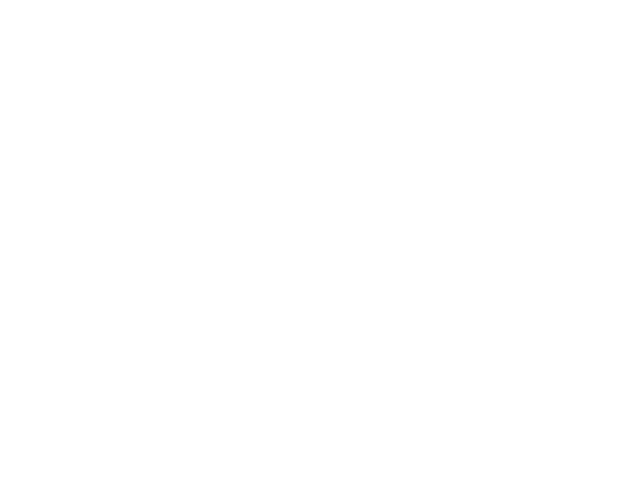
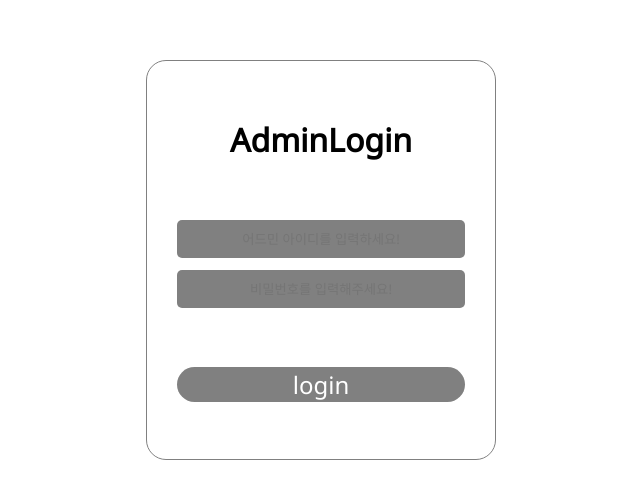
Before and after one commit to famous0811/famousBlog, a React (Create React App) app: page /adminlogin in a window 1280 px wide. Shown: the part 140-638 px from the top of the page, without its empty margins (319-959 px from the left). Built offline with nearby package versions, Linux system fonts and the light colour scheme; a web font is replaced by a local one.

Commit message:
adminpagestart

```diff
--- a/package.json
+++ b/package.json
@@ -7,6 +7,7 @@
     "@testing-library/jest-dom": "^5.11.4",
     "@testing-library/react": "^11.1.0",
     "@testing-library/user-event": "^12.1.10",
+    "@types/aos": "^3.0.3",
     "@types/jest": "^26.0.15",
     "@types/node": "^12.0.0",
     "@types/react": "^16.9.53",
@@ -15,6 +16,7 @@
     "@types/react-router-dom": "^5.1.6",
     "@types/react-slick": "^0.23.4",
     "@types/styled-components": "^5.1.4",
+    "aos": "^2.3.4",
     "framer-motion": "^2.9.4",
     "fullpage.js": "^3.0.9",
     "i18next": "^19.8.4",
--- a/src/App.tsx
+++ b/src/App.tsx
@@ -1,20 +1,25 @@
-import {useEffect} from 'react';
-import Router from './Router';
-import { observer, inject } from 'mobx-react';
+import { useEffect } from "react";
+import Router from "./Router";
+import { observer, inject } from "mobx-react";
+import AOS from "aos";
+import "aos/dist/aos.css";
 
 const titleMultiLanguage: any = {
-  eng: 'allblack 블로그',
-  kor: 'allblack bloge',
+  eng: "allblack 블로그",
+  kor: "allblack bloge",
 };
 
-const App=observer(inject('language')((props:any)=> {
-  useEffect(()=>{
-    const savedLanguage: string = localStorage.getItem('language') || '';
-    if(savedLanguage)
-        props.language.changeLanguage(savedLanguage);
+const App = observer(
+  inject("language")((props: any) => {
+    useEffect(() => {
+      const savedLanguage: string = localStorage.getItem("language") || "";
+      if (savedLanguage) props.language.changeLanguage(savedLanguage);
+      AOS.init();
+      AOS.refresh();
+    }, []);
+    document.title = titleMultiLanguage[props.language.language];
+    return Router;
   })
-  document.title = titleMultiLanguage[props.language.language];
-  return Router;
-}));
+);
 
 export default App;
--- a/src/Router.tsx
+++ b/src/Router.tsx
@@ -3,7 +3,11 @@ import { BrowserRouter as Router, Route, Switch } from 'react-router-dom';
 import Home from './pages/home'
 import Mypage from './pages/mypage'
 import Portfolios from './pages/portfolios';
-import Writed from './pages/writed';
+import Writed from './pages/Guestbook';
+
+import Login from './pages/admin/login'
+import Writepage from './pages/admin/writeportfolio';
+
 export default(
     <Router>
         <Switch>
@@ -15,6 +19,8 @@ export default(
 				exact
 				component={Portfolios}
 			/>
+            <Route exact path="/adminlogin" component={Login}/>
+            <Route exact path="/write" component={Writepage}/>
         </Switch>
     </Router>
 );
--- a/src/components/portfolios.tsx
+++ b/src/components/portfolios.tsx
@@ -48,6 +48,7 @@ const Wrap = styled.div<{ detail?: boolean }>`
     width: 100%;
     height: 100%;
   }
+
   ${({ detail }) =>
     detail &&
     css`
--- a/src/pages/writed.tsx
+++ b/src/pages/Guestbook.tsx
@@ -10,6 +10,8 @@ function Writed() {
     },
   ]);
   function UpdateGuestbook() {
+    if(chat==="" || userId==="")
+      return;
     setdatas([...datas,{
         id:"1",
         userId: userId,
@@ -40,6 +42,11 @@ function Writed() {
             placeholder="이름을 입력해주세요!"
             onChange={(e) =>setuserId(e.target.value)}
             value={userId}
+            onKeyDown=
+            {(e) =>{
+              if(e.key === 'Enter')
+              UpdateGuestbook();
+            }}
           />
           <input
             className="chat"
--- /dev/null
+++ b/src/pages/admin/login.tsx
@@ -0,0 +1,105 @@
+import React,{ useState} from "react";
+import styled from "styled-components";
+
+function Login() {
+    const [id, setId]= useState("");
+    const [password, setPassword]=useState("");
+
+    function Onsubmit(){
+        if(id==="" || password==="")
+            return;
+    }
+  return (
+    <Wrap>
+      <div>
+        <Title>AdminLogin</Title>
+        <div className="login">
+          <InputWrap>
+            <Input type="text" placeholder="어드민 아이디를 입력하세요!" value={id} onChange={e=>setId(e.target.value)} />
+          </InputWrap>
+          <InputWrap>
+            <Input type="password" placeholder="비밀번호를 입력해주세요!" value={password} onChange={e=>setPassword(e.target.value)}/>
+          </InputWrap>
+        </div>
+        <Button type="submit" onClick={Onsubmit}>login</Button>
+      </div>
+    </Wrap>
+  );
+}
+
+const Wrap = styled.div`
+  position: fixed;
+  top: 50%;
+  left: 50%;
+  transform: translate(-50%, -50%);
+  display: flex;
+  justify-content: center;
+  align-items: center;
+  width: 100%;
+  height: 100%;
+  & > div {
+    display: flex;
+    flex-direction: column;
+    align-items: center;
+    justify-content: space-around;
+    border: 1px solid gray;
+    border-radius: 20px;
+    height: 100%;
+    width: 100%;
+    max-width: 350px;
+    max-height: 400px;
+    padding: 30px;
+    &>.login{
+        display:flex;
+        flex-direction: column;
+        justify-content:space-around;
+        height: 100%;
+        width: 100%;
+        max-height:100px;
+        border-radius:10px;
+    }
+  }
+`;
+const Title= styled.h1`
+
+`;
+const InputWrap = styled.span`
+  position: relative;
+  &:after {
+    content: "";
+    position: absolute;
+    bottom: 0;
+    left: 0;
+    width: 100px;
+    height: 1px;
+    transition: width 0.5s;
+  }
+  &:hover {
+    &:after {
+      width: 100%;
+    }
+  }
+`;
+const Button = styled.button`
+  border: none;
+  background: gray;
+  color: white;
+  border-radius: 20px;
+  width: 100%;
+  font-size: 1.5em;
+  &:hover {
+    border: 1px solid gray;
+    background: white;
+    color: gray;
+  }
+`;
+const Input = styled.input`
+  border: none;
+  width:100%;
+  border-radius:5px;
+  background:gray;
+  text-align:center;
+  padding:10px 50px;
+  /* font-size: 1.1rem; */
+`;
+export default Login;
--- /dev/null
+++ b/src/pages/admin/writeportfolio.tsx
@@ -0,0 +1,11 @@
+import React from 'react';
+
+function Writeportfolio() {
+    return (
+        <div>
+
+        </div>
+    );
+}
+
+export default Writeportfolio;
--- a/src/styles/index.scss
+++ b/src/styles/index.scss
@@ -6,6 +6,7 @@
   font-family: 'Spoqa Han Sans', 'Spoqa Han Sans JP', 'Sans-serif', 'Noto Sans', serif;
     outline: none !important;
     transition: color 0.5, background 0.5;
+    box-sizing: border-box;
 }
 html {
     overflow: hidden;
```
Also changed, not shown: 1 other file (tests, documents, lock files or other folders).
